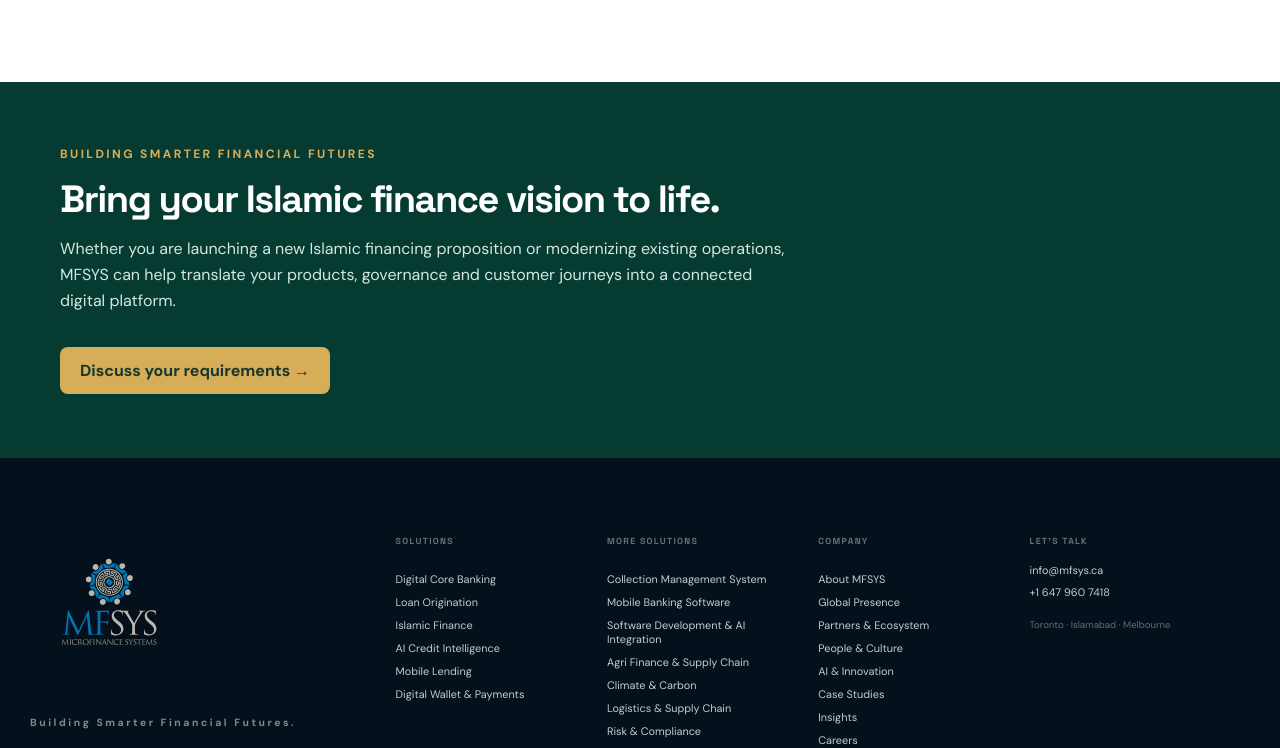
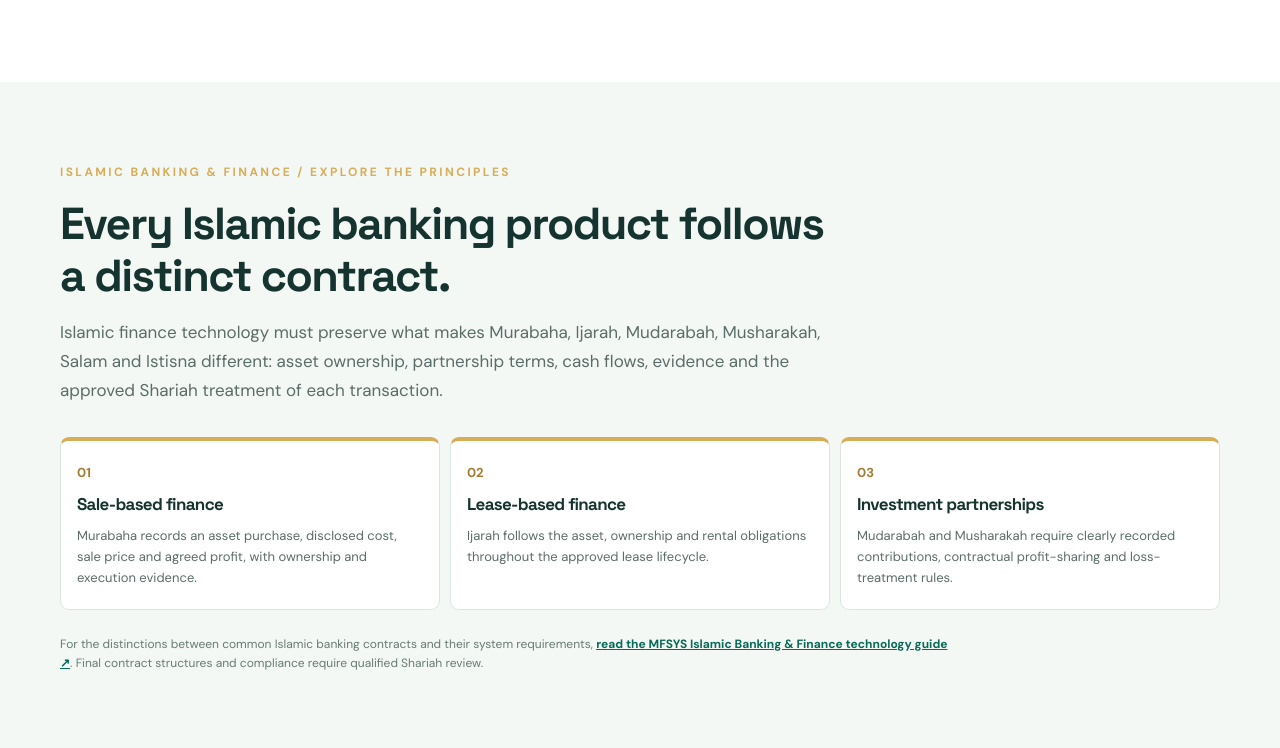
Before and after one commit to ali-mfsys/mfsys-website, a Next.js app: page /products/shariahone in a window 1280 px wide. Shown: the part 5260-6008 px from the top of the page. Built offline with nearby package versions, Linux system fonts and the light colour scheme.

Commit message:
Add intent-driven expert guidance and internal links on components/IslamicFinanceExperience.tsx

```diff
--- a/components/IslamicFinanceExperience.tsx
+++ b/components/IslamicFinanceExperience.tsx
@@ -61,6 +61,10 @@ return <div className="if-page">
 <section className="if-section"><div className="if-wrap"><div className="if-heading"><div className="if-kicker">Islamic financing structures</div><h2>Different contracts. One adaptable technology foundation.</h2><p>Support multiple Islamic financing models without fragmenting customer data, governance or operational reporting. Each product follows its own approved contractual and accounting treatment.</p></div><div className="if-products">{products.map(([name,kind,description])=><article className="if-product" key={name}><h3>{name}</h3><strong>{kind}</strong><p>{description}</p></article>)}</div><p className="if-note">Product availability and specific structures depend on institution configuration, jurisdiction, applicable regulations and Shariah board approval.</p></div></section>
 <section className="if-section if-soft"><div className="if-wrap"><div className="if-heading"><div className="if-kicker">Shared platform engines</div><h2>The technology behind a controlled transaction.</h2><p>Reusable engines connect the financing journey with day-to-day operations, reducing disconnected processes while supporting consistent controls.</p></div><div className="if-engines">{engines.map(([name,description])=><div className="if-engine" key={name}><h3>{name}</h3><p>{description}</p></div>)}</div><div className="if-heading" style={{marginTop:48,marginBottom:14}}><h2>Designed to work with your existing ecosystem.</h2><p>ShariahOne can connect with the systems institutions already rely on, while maintaining a coherent view of the customer and financing transaction.</p></div><div className="if-integrations">{["Core banking","Payment gateways","KYC / AML","Credit bureaus","Takaful / insurance","Regulatory reporting","Partner APIs"].map(x=><span key={x}>{x}</span>)}</div><p className="if-note">Integration scope and availability are determined during solution design.</p></div></section>
 <section className="if-section"><div className="if-wrap"><div className="if-heading"><div className="if-kicker">Governance & intelligence</div><h2>Confidence comes from knowing what happened — and why.</h2><p>Shariah conditions, maker–checker controls, evidence, approvals and audit records are built into the transaction journey. Document management, notifications, management reporting and optional AI-assisted analytics extend visibility across the portfolio.</p></div><div className="if-foundations" style={{gridTemplateColumns:"repeat(auto-fit,minmax(190px,1fr))"}}>{[["Shariah oversight","Fatwa references, rules, checkpoints and review evidence"],["Document control","Templates, signatures, versioning and storage"],["Portfolio visibility","Operational, management and compliance reporting"],["Smart Mudarba","Pool management, weightages and profit distribution"],["Deployment flexibility","Cloud or on-premises architecture, subject to solution design"]].map(([a,b],i)=><article className="if-foundation" key={a}><b>0{i+1}</b><h3>{a}</h3><p>{b}</p></article>)}</div></div></section>
-<section className="if-cta"><div className="if-wrap"><div className="if-kicker">Building Smarter Financial Futures</div><h2>Bring your Islamic finance vision to life.</h2><p>Whether you are launching a new Islamic financing proposition or modernizing existing operations, MFSYS can help translate your products, governance and customer journeys into a connected digital platform.</p><div className="if-actions"><Link className="if-btn" href="/contact">Discuss your requirements →</Link></div></div></section>
+<section className="if-section if-soft" aria-labelledby="islamic-banking-explainer"><div className="if-wrap"><div className="if-heading"><div className="if-kicker">ISLAMIC BANKING & FINANCE / EXPLORE THE PRINCIPLES</div><h2 id="islamic-banking-explainer">Every Islamic banking product follows a distinct contract.</h2><p>Islamic finance technology must preserve what makes Murabaha, Ijarah, Mudarabah, Musharakah, Salam and Istisna different: asset ownership, partnership terms, cash flows, evidence and the approved Shariah treatment of each transaction.</p></div><div className="if-foundations" style={{gridTemplateColumns:"repeat(auto-fit,minmax(220px,1fr))"}}>{[
+ ["Sale-based finance","Murabaha records an asset purchase, disclosed cost, sale price and agreed profit, with ownership and execution evidence."],
+ ["Lease-based finance","Ijarah follows the asset, ownership and rental obligations throughout the approved lease lifecycle."],
+ ["Investment partnerships","Mudarabah and Musharakah require clearly recorded contributions, contractual profit-sharing and loss-treatment rules."]
+].map(([title,body],i)=><article className="if-foundation" key={title}><b>0{i+1}</b><h3>{title}</h3><p>{body}</p></article>)}</div><p className="if-note" style={{maxWidth:890,marginTop:25}}>For the distinctions between common Islamic banking contracts and their system requirements, <Link href="/insights/guides/islamic-banking-technology" style={{fontWeight:850,color:"#086a58",textDecoration:"underline"}}>read the MFSYS Islamic Banking & Finance technology guide ↗</Link>. Final contract structures and compliance require qualified Shariah review.</p></div></section><section className="if-cta"><div className="if-wrap"><div className="if-kicker">Building Smarter Financial Futures</div><h2>Bring your Islamic finance vision to life.</h2><p>Whether you are launching a new Islamic financing proposition or modernizing existing operations, MFSYS can help translate your products, governance and customer journeys into a connected digital platform.</p><div className="if-actions"><Link className="if-btn" href="/contact">Discuss your requirements →</Link></div></div></section>
 </div>
 }
```
